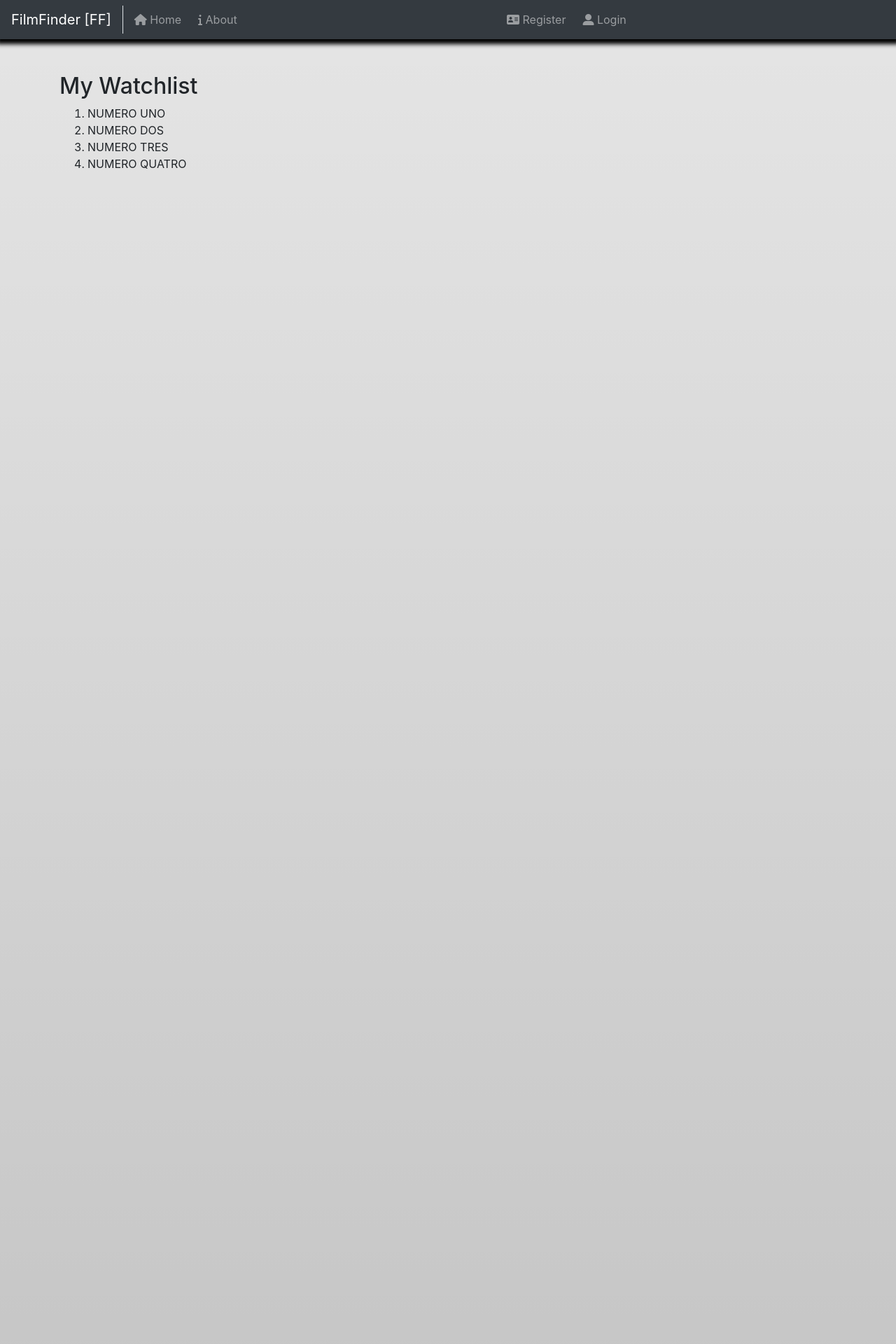
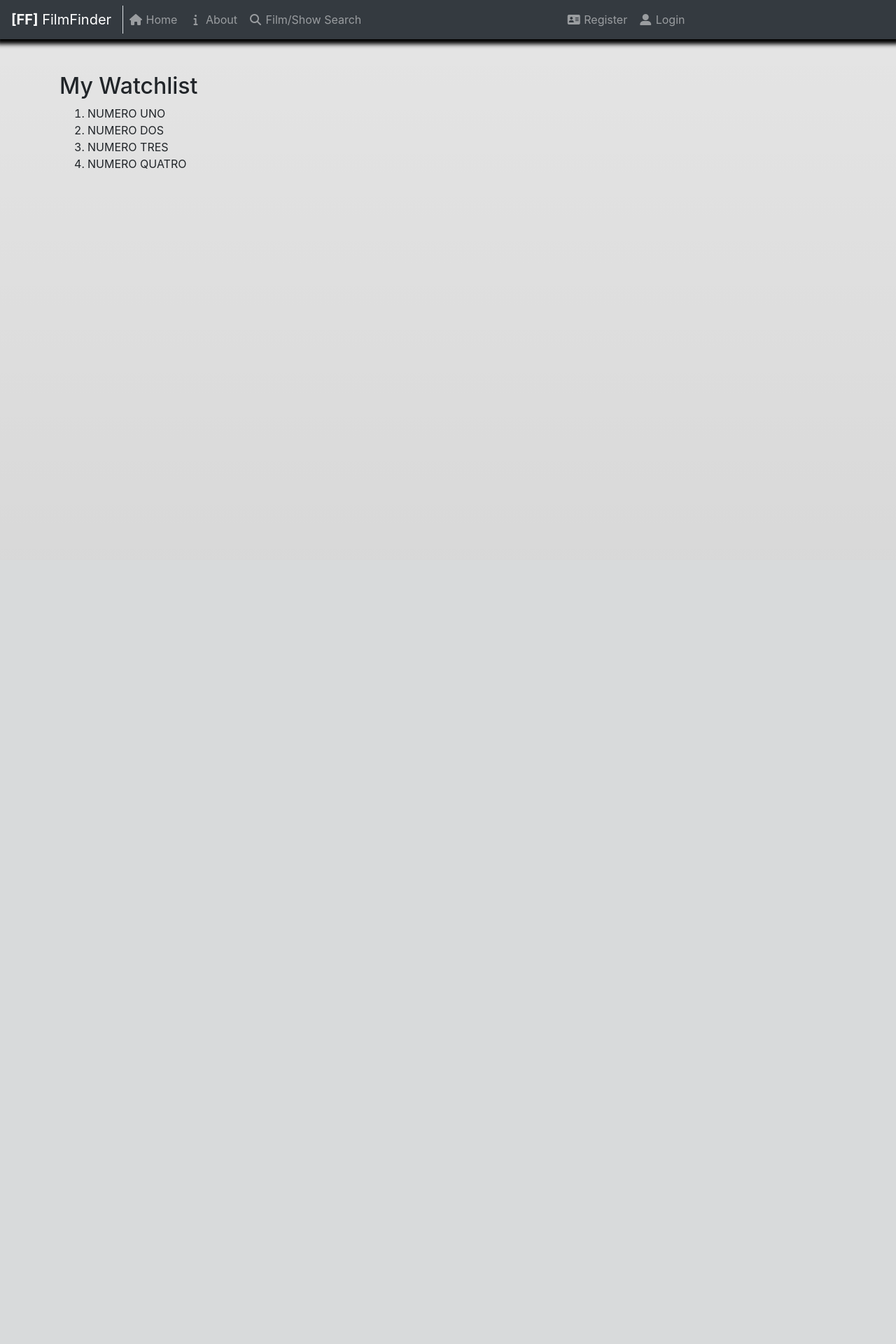
Before and after one commit to JoshHill9/ad-assignment, a Flask app: page /watchlist in a window 1280 px wide. Shown: the top 1920 px of the page at 70% size. After the commit the page ends 241 px from the top, so only its background shows below. Run offline with Flask 2, Linux system fonts and the light colour scheme; parts of the project's set-up code (start-up, migrations or seed data) failed here and were passed over; some libraries are stand-ins or nearby versions.

Commit message:
Utelly Results Refining
Results from Utelly API formatted to look nicer
Watchlist creation started

Buttons still need to be added

```diff
--- a/routes.py
+++ b/routes.py
@@ -81,9 +81,9 @@ def register():
             flash("Account Creation Error. Please attempt to register again", "danger")
     return displayPage("register", False)
 
-@app.route("/search", methods=["GET", "POST"])
-def show_search():
-    args["title"] = "Show Search"
+@app.route("/film_search", methods=["GET", "POST"])
+def film_search():
+    args["title"] = "Film & TV Show Search"
     args["searchForm"] = ShowSearchForm()
     if args["searchForm"].validate_on_submit():
         term = args["searchForm"].search_term.data
--- a/static/bootstrap.custom.css
+++ b/static/bootstrap.custom.css
@@ -5,9 +5,7 @@ nav {
 html, body {
   background-image: linear-gradient(rgba(0,0,0,0.1), rgba(0,0,0,0.3));
   background-repeat: no-repeat;
-  background-size: cover;
-  height: 200%;
-  overflow: hidden;
+  background-size: 400vw 400vh;
 }
 
 .home-banner-img {
--- a/templates/layout.html
+++ b/templates/layout.html
@@ -67,9 +67,9 @@
 
         <!-- Implement 'title' based on argument passed by Flask routing -->
         {% if args.get('title') %}
-            <title>To-Do Creator - {{ args.get('title') }}</title>
+            <title>FilmFinder [FF] - {{ args.get('title') }}</title>
         {% else %}
-            <title>To-Do Creator</title>
+            <title>FilmFinder [FF]</title>
         {% endif %}
     </head>
 
@@ -77,7 +77,7 @@
 
         <nav class="navbar navbar-expand-lg navbar-dark bg-dark navbar-fixed-top navbar-inverse">
           <div class="navbar-header border-right">
-            <a class="navbar-brand" href="{{ url_for('home') }}">FilmFinder [FF]</a>
+            <a class="navbar-brand" href="{{ url_for('home') }}"><strong>[FF]</strong> FilmFinder</a>
           </div>
 
           <div class="collapse navbar-collapse" id="navbarLinks">
@@ -87,14 +87,21 @@
                   {% else %}
                     <li class="nav-item">
                   {% endif %}
-                      <a class="nav-link pl-3" href="{{ url_for('home') }}"><i class="fas fa-home"></i> Home</a>
+                      <a class="nav-link" href="{{ url_for('home') }}"><i class="fas fa-home fa-fw"></i> Home</a>
                     </li>
                   {% if args.get("active") == "about" %}
                     <li class="nav-item active">
                   {% else %}
                     <li class="nav-item">
                   {% endif %}
-                      <a class="nav-link pl-3" href="{{ url_for('about') }}"><i class="fas fa-info"></i> About</a>
+                      <a class="nav-link" href="{{ url_for('about') }}"><i class="fas fa-info fa-fw"></i> About</a>
+                    </li>
+                  {% if args.get("active") == "search" %}
+                    <li class="nav-item active">
+                  {% else %}
+                    <li class="nav-item">
+                  {% endif %}
+                      <a class="nav-link" href="{{ url_for('film_search') }}"><i class="fas fa-search fa-fw"></i> Film/Show Search</a>
                     </li>
                   {% if session.get("user") %}
                     {% if args.get("active") == "watchlist" %}
@@ -102,7 +109,7 @@
                     {% else %}
                       <li class="nav-item">
                     {% endif %}
-                        <a class="nav-link pl-3" href="{{ url_for('watchlist') }}"><i class="fas fa-tv"></i> My Watchlist</a>
+                        <a class="nav-link" href="{{ url_for('watchlist') }}"><i class="fas fa-tv fa-fw"></i> My Watchlist</a>
                       </li>
                   {% endif %}
               </ul>
@@ -116,13 +123,13 @@
                 {% else %}
                   <li class="nav-item">
                 {% endif %}
-                  <a href="{{ url_for('account') }}" class="nav-link pl-3"><i class="fas fa-store-alt"></i> My Account [ {{ session["user"] }} ]</a>
+                  <a href="{{ url_for('account') }}" class="nav-link"><i class="fas fa-store-alt fa-fw"></i> My Account [ {{ session["user"] }} ]</a>
                 </li>
                 <li class="nav-item">
                   {% if session.get("user_type") == "website_user" %}
-                    <a href="{{ url_for('logout') }}" class="nav-link pl-3"><i class="fas fa-sign-out-alt"></i> Log Out</a>
+                    <a href="{{ url_for('logout') }}" class="nav-link"><i class="fas fa-sign-out-alt fa-fw"></i> Log Out</a>
                   {% elif session.get("user_type") == "google_user" %}
-                    <a href="{{ url_for('logout') }}" class="nav-link pl-3" onclick="signOut();"><i class="fas fa-sign-out-alt"></i> Log Out</a>
+                    <a href="{{ url_for('logout') }}" class="nav-link" onclick="signOut();"><i class="fas fa-sign-out-alt"></i> Log Out</a>
                   {% endif %}
                 </li>
               {% else %}
@@ -131,14 +138,14 @@
                 {% else %}
                   <li class="nav-item">
                 {% endif %}
-                    <a href="{{ url_for('register') }}" class="nav-link pl-3"><i class="fas fa-address-card"></i> Register</a>
+                    <a href="{{ url_for('register') }}" class="nav-link"><i class="fas fa-address-card fa-fw"></i> Register</a>
                   </li>
                 {% if args.get("active") == "login" %}
                   <li class="nav-item active">
                 {% else %}
                   <li class="nav-item">
                 {% endif %}
-                    <a href="{{ url_for('login') }}" class="nav-link pl-3"><i class="fas fa-user-alt"></i> Login</a>
+                    <a href="{{ url_for('login') }}" class="nav-link"><i class="fas fa-user-alt fa-fw"></i> Login</a>
                   </li>
               {% endif %}
             </ul>
--- a/templates/views/home.html
+++ b/templates/views/home.html
@@ -3,9 +3,9 @@
 {% block content %}
 <div class="container h-100">
   <img class="home-banner-img mt-5 mb-5" src="static/ff_header_logo.png">
-  <div class="container bg-white p-3 rounded">
+  <div class="container card">
     <p>Welcome to <strong>FilmFinder</strong>!</p>
-    <p>Easily find films and TV shows on our <a href="{{ url_for('show_search') }}">search page</a> which you can then add to your <a href="{{ url_for('watchlist') }}">watchlist</a> for safekeeping!</p>
+    <p>Easily find films and TV shows on our <a href="{{ url_for('film_search') }}">search page</a> which you can then add to your <a href="{{ url_for('watchlist') }}">watchlist</a> for safekeeping!</p>
     <p>Every TV show and Film found by this site is courtesy of the <strong>Utelly Universal Search</strong> which allows for the discovery of entertainment on most major UK and US entertainment streaming services.
      From this FilmFinder website you can easily store TV shows and films for later viewing and come back to easily access them via the links in your watchlist</p>
      <p class="text-muted">Please note that many of the entertainment services that are searched require a paid subscription, however, you may also find free content</p>
--- a/templates/views/search.html
+++ b/templates/views/search.html
@@ -2,7 +2,7 @@
 
 {% block content %}
 <div class="container-flex m-2 mt-5">
-  <form class="form-horizontal" action="{{ url_for('show_search') }}" method="POST">
+  <form class="form-horizontal" action="{{ url_for('film_search') }}" method="POST">
     <div class="form-row">
       {{ args["searchForm"].csrf_token }}
       <div class="col col-8">
```
Also changed, not shown: models/Watchlist.py (added, +7 -0 lines), templates/views/search_results.html (+15 -6 lines), 1 other file.
